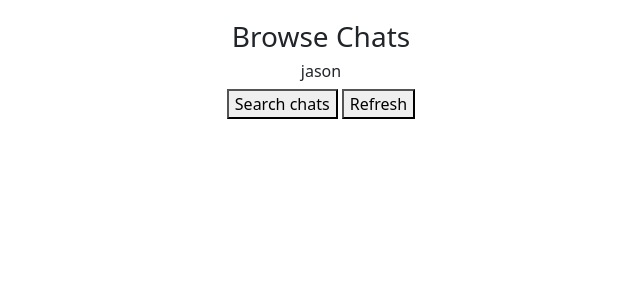
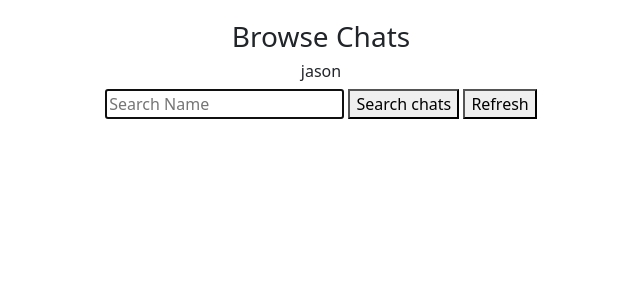
Before and after one commit to JC33340/Chat, a Django app: page / in a window 1280 px wide. Shown: the part 56-356 px from the top of the page, without its empty margins (319-959 px from the left). Run offline with Django 4.2, Linux system fonts and the light colour scheme; a user stored in the database is signed in; data that the repository does not hold is empty; parts of the project's set-up code (start-up, migrations or seed data) failed here and were passed over.

Commit message:
finished search functionality on index page

```diff
--- a/chat/static/chat/index.js
+++ b/chat/static/chat/index.js
@@ -39,6 +39,16 @@ document.addEventListener("DOMContentLoaded", ()=>{
         clear_divs();
         load_saved_chats_div();
     })
+
+    document.querySelector(".main-wrapper-div #search_chat_wrapper_div #search_chats_button").addEventListener("click", ()=>{
+        search_input_element = document.querySelector(".main-wrapper-div #search_chat_wrapper_div #search_chat_value");
+        let search_name = search_input_element.value;
+        search_input_element.value = "";
+        if (search_name.trim() === ""){
+            return
+        }
+        search_chat(search_name);
+    })
 })
 
 // clearing all visible divs to start clean
@@ -48,7 +58,7 @@ function clear_divs(){
     })
 }
 
-// querying database and then seeing if chat can be created. Ensuring no names are crossed
+// querying database and then seeing if chat can be ccreated. Ensuring no names are crossed
 async function create_chat(){
     const chat_name_input = document.querySelector("body .main-wrapper-div #create_chat_wrapper_div #chat_name");
     const chat_name = chat_name_input.value;
@@ -214,3 +224,19 @@ async function load_saved_chats_div(){
     console.log(saved_chats_data)
     load_div_data(wrapper_div, saved_chats_data, "saved_chats")
 }
+
+async function search_chat(search_name){
+    let chat_data_json = await fetch("chat_room_info",{
+        method: "post",
+        body: JSON.stringify({
+            chat_name: search_name
+        })
+    })
+    let chat_data = await chat_data_json.json()
+    chat_data = chat_data.chat_name
+    console.log(chat_data)
+    let wrapper_div = document.querySelector(".main-wrapper-div #search_chat_wrapper_div #current_live_chats_div")
+    wrapper_div.innerHTML = "";
+
+    load_div_data(wrapper_div, chat_data, "search_div")
+}
--- a/chat/templates/chat/index.html
+++ b/chat/templates/chat/index.html
@@ -12,6 +12,7 @@
     <div id = "search_chat_wrapper_div">
         <h3>Browse Chats</h3>
         <h6>{{request.user}}</h6>
+        <input type ="text" placeholder="Search Name" autofocus autocomplete="off" id = "search_chat_value">
         <button id = "search_chats_button">Search chats</button>
         <button id = "refresh-button">Refresh</button>
         <div id = "current_live_chats_div"></div>
--- a/chat/views.py
+++ b/chat/views.py
@@ -131,15 +131,24 @@ def create_chat(request):
         else:
             return JsonResponse ({"available": "no"})
 
+@csrf_exempt
 def chat_room_info(request):
-    all_chats_data = LiveChats.objects.all().values()
-    all_chats = []
-    for chat in all_chats_data:
-        creator_username = User.objects.filter(id = chat["creator_id"]).values()[0]["username"]
-        chat["creator_id"] = creator_username
-        all_chats.append(chat)
-
-    return JsonResponse({"info":all_chats})
+    if request.method == "GET":
+        all_chats_data = LiveChats.objects.all().values()
+        all_chats = []
+        for chat in all_chats_data:
+            creator_username = User.objects.filter(id = chat["creator_id"]).values()[0]["username"]
+            chat["creator_id"] = creator_username
+            all_chats.append(chat)
+        return JsonResponse({"info":all_chats})
+    elif request.method == "POST":
+        chat_name = json.loads(request.body)['chat_name']
+        chats_query = LiveChats.objects.filter(room_name__contains = chat_name).values()
+        chats = []
+        for x in chats_query:
+            x["creator_id"] = User.objects.filter(id = x["creator_id"]).values()[0]["username"]
+            chats.append(x)
+        return JsonResponse({"chat_name":chats})
 
 def my_chats_info(request):
     my_chats_data = LiveChats.objects.filter(creator = request.user).values()
```
Also changed, not shown: chat/static/chat/chatRoom.js (line endings or trailing spaces).
